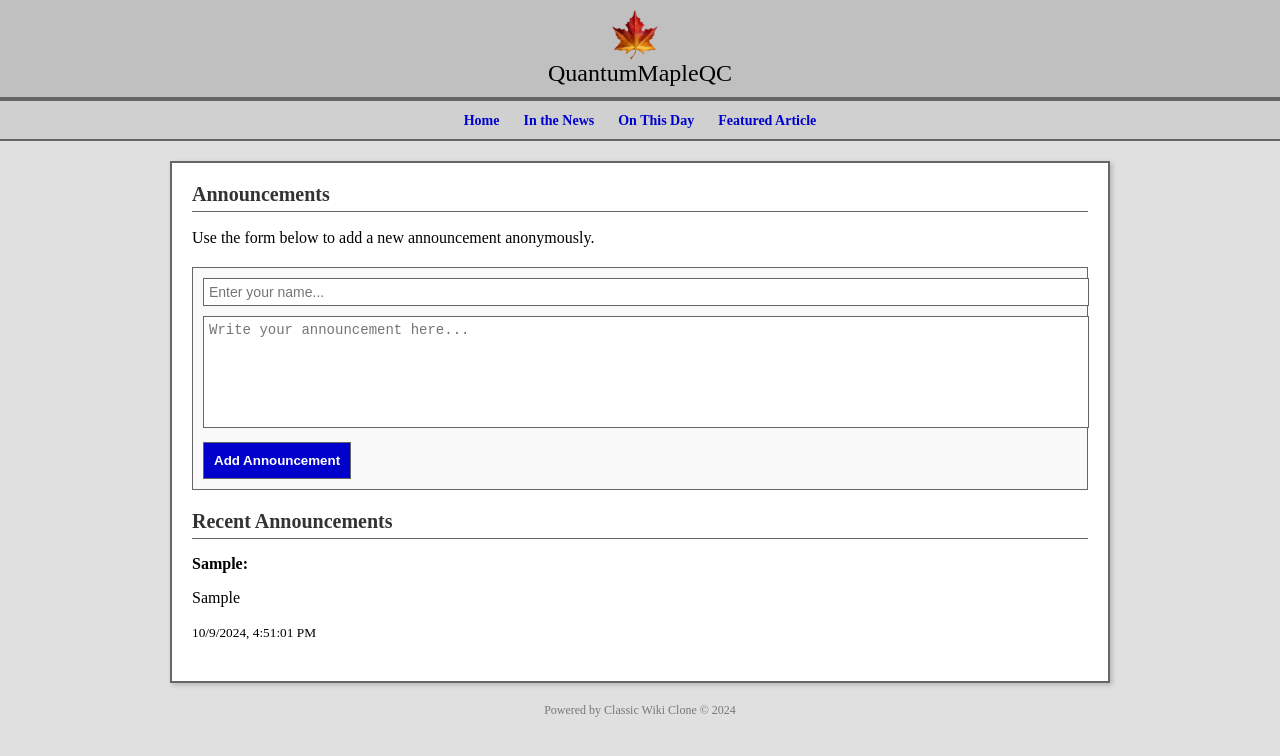
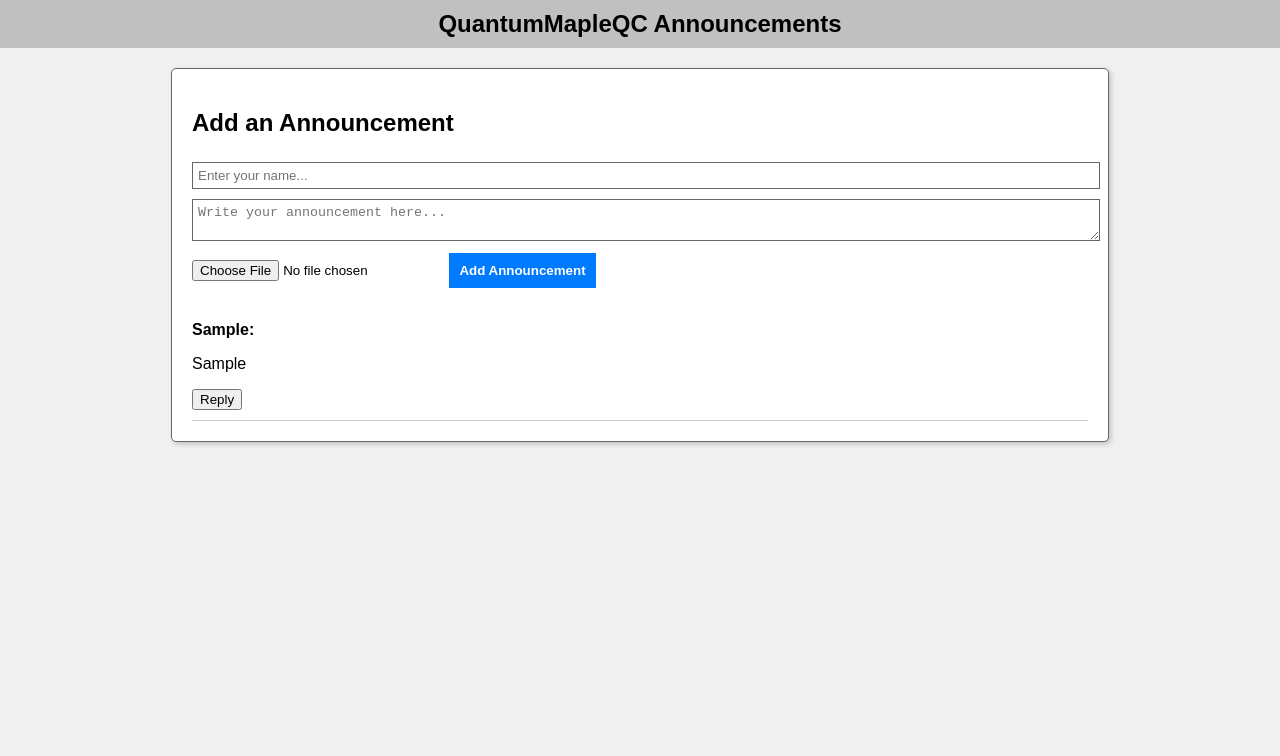
Before and after one commit to QuantumMapleQC/Project-Website, a website: page docs/news.html in a window 1280 px wide. Both pictures are taken after typing "Sample", "Sample" into the empty fields and a click on the input "Add Announcement". Drawn offline with Linux system fonts and the light colour scheme.

Commit message:
Update news.html

```diff
--- a/docs/news.html
+++ b/docs/news.html
@@ -4,56 +4,25 @@
 <head>
     <meta charset="UTF-8">
     <meta name="viewport" content="width=device-width, initial-scale=1.0">
-    <title>Announcements</title>
+    <title>QuantumMapleQC Announcements</title>
     <style>
         body {
-            font-family: "Times New Roman", serif;
-            background-color: #e0e0e0;
+            font-family: "Arial", sans-serif;
+            background-color: #f0f0f0;
             margin: 0;
             padding: 0;
             color: #000;
         }
 
-        a {
-            color: #0000cc;
-            text-decoration: none;
-        }
-
-        a:hover {
-            text-decoration: underline;
-        }
-
         #header {
             background-color: #c0c0c0;
             padding: 10px;
-            border-bottom: 2px solid #666;
             text-align: center;
         }
 
-        #header img {
-            height: 50px;
-            vertical-align: middle;
-            margin-right: 10px;
-        }
-
         #header h1 {
+            margin: 0;
             font-size: 24px;
-            margin: 0;
-            font-weight: normal;
-        }
-
-        #nav {
-            text-align: center;
-            background-color: #d0d0d0;
-            padding: 10px 0;
-            border-top: 2px solid #666;
-            border-bottom: 2px solid #666;
-        }
-
-        #nav a {
-            margin: 0 10px;
-            font-size: 14px;
-            font-weight: bold;
         }
 
         #content {
@@ -61,70 +30,77 @@
             margin: 20px auto;
             padding: 20px;
             background-color: #ffffff;
-            border: 2px solid #666;
+            border: 1px solid #666;
+            border-radius: 5px;
             box-shadow: 2px 2px 5px rgba(0, 0, 0, 0.2);
         }
 
-        .section {
-            margin-bottom: 20px;
+        .announcement {
+            border-bottom: 1px solid #ccc;
+            padding: 10px 0;
         }
 
-        .section h2 {
-            font-size: 20px;
-            color: #333;
-            border-bottom: 1px solid #666;
-            padding-bottom: 5px;
-            margin-top: 0;
+        .announcement img,
+        .announcement video {
+            max-width: 100%;
+            height: auto;
         }
 
-        #footer {
-            text-align: center;
-            margin-top: 20px;
-            font-size: 12px;
-            color: #777;
+        .reply {
+            margin-left: 20px;
+            border-left: 2px solid #ccc;
+            padding: 10px;
+        }
+
+        .form-section {
+            margin-bottom: 20px;
         }
 
         #announcement-form {
             margin-top: 20px;
-            border: 1px solid #666;
-            padding: 10px;
-            background-color: #f9f9f9;
         }
 
+        #announcement-form input[type="text"],
         #announcement-form textarea {
             width: 100%;
-            height: 100px;
-            margin-bottom: 10px;
-            font-size: 14px;
-            border: 1px solid #666;
             padding: 5px;
-            resize: none;
-        }
-
-        #announcement-form input[type="text"] {
-            width: 100%;
-            padding: 5px;
-            margin-bottom: 10px;
-            font-size: 14px;
+            margin: 5px 0;
             border: 1px solid #666;
         }
 
+        #announcement-form input[type="file"] {
+            margin: 10px 0;
+        }
+
         #announcement-form input[type="submit"] {
-            background-color: #0000cc;
+            background-color: #007bff;
             color: white;
-            border: 1px solid #666;
+            border: none;
             padding: 10px;
             cursor: pointer;
-            transition: background-color 0.3s;
             font-weight: bold;
         }
 
         #announcement-form input[type="submit"]:hover {
-            background-color: #000099;
+            background-color: #0056b3;
         }
 
-        #recent-announcements {
-            margin-top: 20px;
+        .banned-message {
+            color: red;
+            font-weight: bold;
+        }
+
+        .developer {
+            color: red;
+            font-weight: bold;
+            background: linear-gradient(to right, red, orange, yellow, green, blue, indigo, violet);
+            -webkit-background-clip: text;
+            -webkit-text-fill-color: transparent;
+        }
+
+        #banned-message {
+            color: red;
+            font-weight: bold;
         }
     </style>
 </head>
@@ -132,88 +108,124 @@
 <body>
 
     <div id="header">
-        <img src="maple-leaf.png" alt="Logo">
-        <h1>QuantumMapleQC</h1>
-    </div>
-
-    <div id="nav">
-        <a href="index.html">Home</a>
-        <a href="news.html">In the News</a>
-        <a href="onthisday.html">On This Day</a>
-        <a href="featured.html">Featured Article</a>
+        <h1>QuantumMapleQC Announcements</h1>
     </div>
 
     <div id="content">
-        <div class="section">
-            <h2>Announcements</h2>
-            <p>Use the form below to add a new announcement anonymously.</p>
+        <div class="form-section">
+            <h2>Add an Announcement</h2>
             <form id="announcement-form" onsubmit="addAnnouncement(event)">
                 <input type="text" id="username" placeholder="Enter your name..." required>
                 <textarea id="announcement" placeholder="Write your announcement here..." required></textarea>
+                <input type="file" id="file-input" accept="image/*,video/*">
                 <input type="submit" value="Add Announcement">
             </form>
-        </div>
-        <div class="section" id="recent-announcements">
-            <h2>Recent Announcements</h2>
-            <p id="announcement-message">No announcements yet. Use the form above to add one!</p>
-        </div>
+            <div id="banned-message"></div>
         </div>
 
-    <div id="footer">
-        <p>Powered by Classic Wiki Clone &copy; 2024</p>
+        <div id="announcements"></div>
     </div>
 
     <script>
         const form = document.getElementById('announcement-form');
-        const announcementMessage = document.getElementById('announcement-message');
+        const announcementsDiv = document.getElementById('announcements');
+        const bannedMessageDisplay = document.getElementById('banned-message');
         const storageKey = 'announcements';
+        const bannedUsersKey = 'bannedUsers';
+        const developerUsername = 'QuantumMapleQC';
 
-        // Load existing announcements on page load
         window.onload = function () {
             displayAnnouncements();
-            setInterval(displayAnnouncements, 2000); // Poll every 2 seconds
         };
 
         form.addEventListener('submit', function (e) {
             e.preventDefault();
             const username = document.getElementById('username').value.trim();
             const announcementText = document.getElementById('announcement').value;
+            const fileInput = document.getElementById('file-input');
 
-            if (username.length > 0) {
+            if (isUserBanned(username)) {
+                bannedMessageDisplay.innerHTML = `<span class="banned-message">${username} has been banned. You can't use that name!</span>`;
+                return;
+            }
+
             const announcement = {
-                    username: username,
+                username,
                 text: announcementText,
                 date: new Date(),
+                replies: [],
+                file: fileInput.files[0] ? URL.createObjectURL(fileInput.files[0]) : null,
             };
+
             const announcements = JSON.parse(localStorage.getItem(storageKey)) || [];
             announcements.push(announcement);
             localStorage.setItem(storageKey, JSON.stringify(announcements));
             displayAnnouncements();
             form.reset();
-            } else {
-                alert("You cannot impersonate others.");
-            }
+            bannedMessageDisplay.innerHTML = ''; // Clear any banned messages
         });
 
         function displayAnnouncements() {
             const announcements = JSON.parse(localStorage.getItem(storageKey)) || [];
-            if (announcements.length > 0) {
-                announcementMessage.innerHTML = announcements.map(ann => `
-                    <div>
-                        <strong>${ann.username}:</strong>
+            announcementsDiv.innerHTML = announcements.map((ann, index) => `
+                <div class="announcement">
+                    <strong class="${ann.username === developerUsername ? 'developer' : ''}">${ann.username}:</strong>
                     <p>${ann.text}</p>
-                        <small>${new Date(ann.date).toLocaleString()}</small>
+                    ${ann.file ? (ann.file.endsWith('.mp4') ? `<video controls src="${ann.file}"></video>` : `<img src="${ann.file}" alt="Uploaded content">`) : ''}
+                    <button onclick="toggleReplyForm(${index})">Reply</button>
+                    <div class="reply" id="reply-form-${index}" style="display: none;">
+                        <textarea placeholder="Write your reply here..."></textarea>
+                        <button onclick="addReply(${index})">Add Reply</button>
+                    </div>
+                    <div>${displayReplies(ann.replies)}</div>
                 </div>
             `).join('');
-            } else {
-                announcementMessage.innerHTML = 'No announcements yet. Use the form above to add one!';
+        }
+
+        function toggleReplyForm(index) {
+            const replyForm = document.getElementById(`reply-form-${index}`);
+            replyForm.style.display = replyForm.style.display === 'none' ? 'block' : 'none';
+        }
+
+        function addReply(index) {
+            const replyText = document.querySelector(`#reply-form-${index} textarea`).value;
+            const announcements = JSON.parse(localStorage.getItem(storageKey)) || [];
+
+            if (replyText.trim() !== '') {
+                announcements[index].replies.push({
+                    username: 'Anonymous',
+                    text: replyText,
+                    date: new Date(),
+                });
+                localStorage.setItem(storageKey, JSON.stringify(announcements));
+                displayAnnouncements();
             }
         }
+
+        function displayReplies(replies) {
+            if (replies.length === 0) return '';
+
+            return replies.map(reply => `
+                <div class="reply">
+                    <strong>${reply.username}:</strong>
+                    <p>${reply.text}</p>
+                    <small>${new Date(reply.date).toLocaleString()}</small>
+                </div>
+            `).join('');
+        }
+
+        function isUserBanned(username) {
+            const bannedUsers = JSON.parse(localStorage.getItem(bannedUsersKey)) || [];
+            return bannedUsers.includes(username);
+        }
+
+        // Add additional functions for banning and removing comments as needed...
     </script>
 </body>
 </html>
 
 
+
 </body>
 
 </html>
```
Lines whose indentation alone changed are shown as unchanged.
